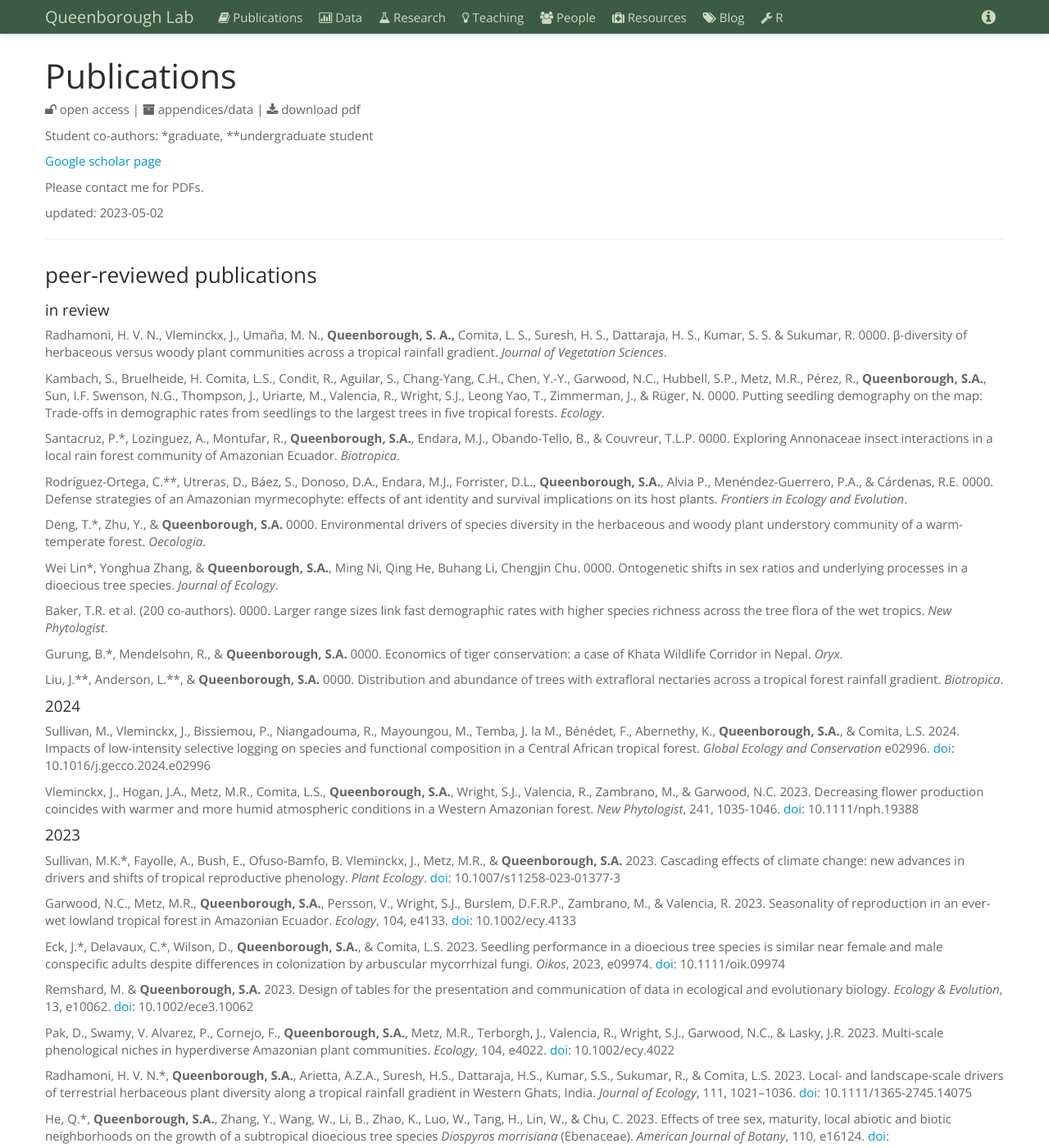
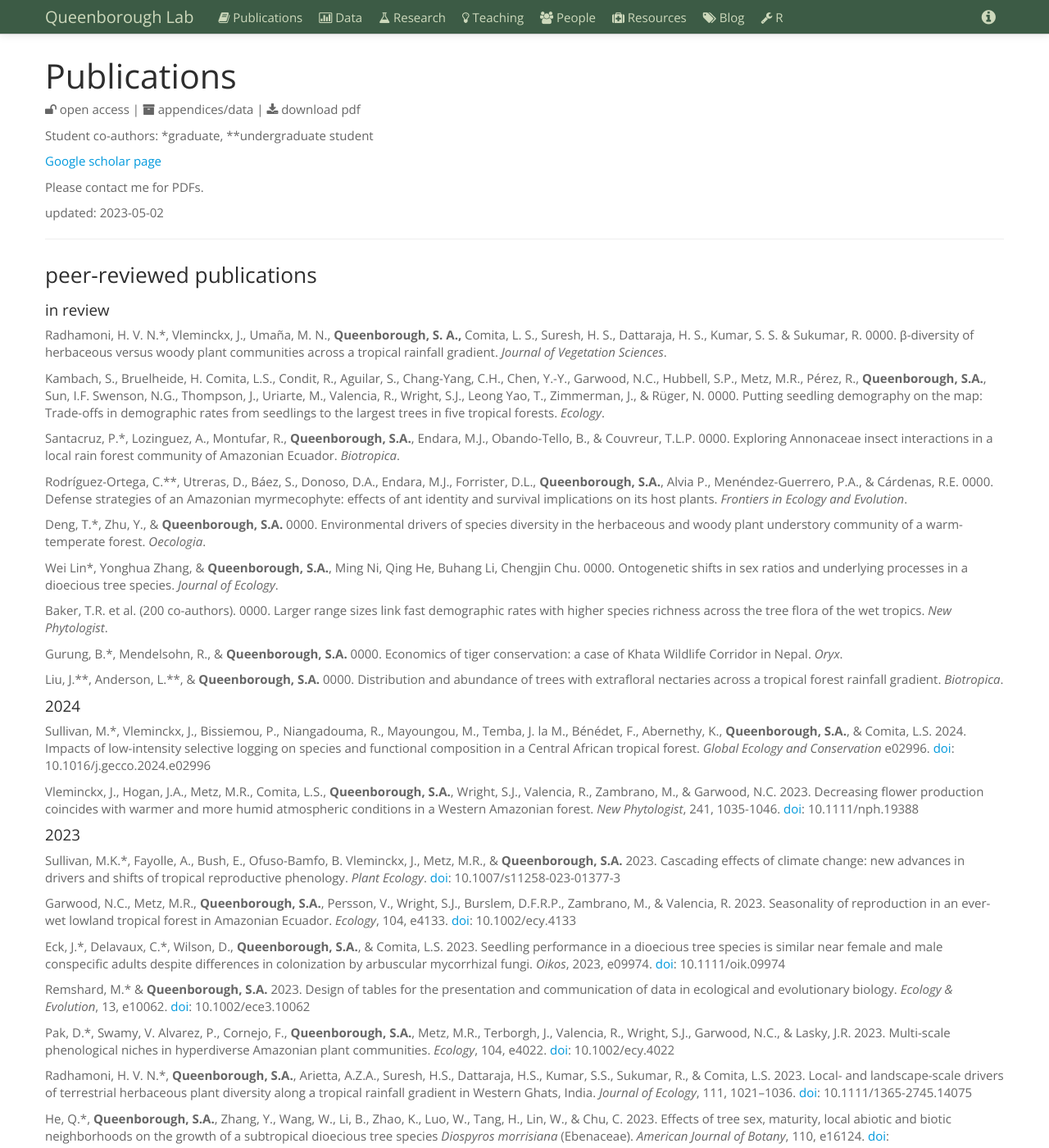
Before and after one commit to saq/saq.github.io, a Jekyll site: the page built from publications.md, in a window 1280 px wide and 1400 px high. Shown: the whole window at 82% size. Built offline with Jekyll 4.4.1, drawn with Linux system fonts in a browser that asks for light colours.

Commit message:
Update publications.md

```diff
--- a/publications.md
+++ b/publications.md
@@ -43,7 +43,7 @@ Young, K.J.\*, Piotto, D., **Queenborough, S.A.**, & Ashton, M.S. 0000. Cacao ag
 
 #### in review
 
-Radhamoni, H. V. N., Vleminckx, J., Umaña, M. N., **Queenborough, S. A.,** Comita, L. S., Suresh, H. S., Dattaraja, H. S., Kumar, S. S. & Sukumar, R. 0000. β-diversity of herbaceous versus woody plant communities across a tropical rainfall gradient. *Journal of Vegetation Sciences*.
+Radhamoni, H. V. N.\*, Vleminckx, J., Umaña, M. N., **Queenborough, S. A.,** Comita, L. S., Suresh, H. S., Dattaraja, H. S., Kumar, S. S. & Sukumar, R. 0000. β-diversity of herbaceous versus woody plant communities across a tropical rainfall gradient. *Journal of Vegetation Sciences*.
 
 Kambach, S., Bruelheide, H. Comita, L.S., Condit, R., Aguilar, S., Chang-Yang, C.H., Chen, Y.-Y., Garwood, N.C., Hubbell, S.P., Metz, M.R., Pérez, R., **Queenborough, S.A.**, Sun, I.F. Swenson, N.G., Thompson, J., Uriarte, M., Valencia, R., Wright, S.J., Leong Yao, T., Zimmerman, J., & Rüger, N. 0000. Putting seedling demography on the map: Trade-offs in demographic rates from seedlings to the largest trees in five tropical forests. *Ecology*.
 
@@ -68,7 +68,7 @@ Liu, J.\*\*, Anderson, L.\*\*, & **Queenborough, S.A.** 0000. Distribution and a
 #### 2024
 
 
-Sullivan, M., Vleminckx, J., Bissiemou, P., Niangadouma, R., Mayoungou, M., Temba, J. la M., Bénédet, F., Abernethy, K., **Queenborough, S.A.**, & Comita, L.S. 2024. Impacts of low-intensity selective logging on species and functional composition in a Central African tropical forest. *Global Ecology and Conservation* e02996. [doi](https://doi.org/10.1016/j.gecco.2024.e02996): 10.1016/j.gecco.2024.e02996
+Sullivan, M.\*, Vleminckx, J., Bissiemou, P., Niangadouma, R., Mayoungou, M., Temba, J. la M., Bénédet, F., Abernethy, K., **Queenborough, S.A.**, & Comita, L.S. 2024. Impacts of low-intensity selective logging on species and functional composition in a Central African tropical forest. *Global Ecology and Conservation* e02996. [doi](https://doi.org/10.1016/j.gecco.2024.e02996): 10.1016/j.gecco.2024.e02996
 
 Vleminckx, J., Hogan, J.A., Metz, M.R., Comita, L.S., **Queenborough, S.A.**, Wright, S.J., Valencia, R., Zambrano, M., & Garwood, N.C. 2023. Decreasing flower production coincides with warmer and more humid atmospheric conditions in a Western Amazonian forest. *New Phytologist*, 241, 1035-1046. [doi](https://doi.org/10.1111/nph.19388): 10.1111/nph.19388
 
@@ -81,9 +81,9 @@ Garwood, N.C., Metz, M.R., **Queenborough, S.A.**, Persson, V., Wright, S.J., Bu
 
 Eck, J.\*, Delavaux, C.\*, Wilson, D., **Queenborough, S.A.**, & Comita, L.S. 2023. Seedling performance in a dioecious tree species is similar near female and male conspecific adults despite differences in colonization by arbuscular mycorrhizal fungi. *Oikos*, 2023, e09974. [doi](https://dx.doi.org/10.1111/oik.09974): 10.1111/oik.09974
 
-Remshard, M. & **Queenborough, S.A.** 2023.  Design of tables for the presentation and communication of data in ecological and evolutionary biology. *Ecology & Evolution*, 13, e10062. [doi](https://dx.doi.org/10.1002/ece3.10062): 10.1002/ece3.10062
+Remshard, M.\* & **Queenborough, S.A.** 2023.  Design of tables for the presentation and communication of data in ecological and evolutionary biology. *Ecology & Evolution*, 13, e10062. [doi](https://dx.doi.org/10.1002/ece3.10062): 10.1002/ece3.10062
 
-Pak, D., Swamy, V. Alvarez, P., Cornejo, F., **Queenborough, S.A.**, Metz, M.R., Terborgh, J., Valencia, R., Wright, S.J., Garwood, N.C., & Lasky, J.R. 2023. Multi-scale phenological niches in hyperdiverse Amazonian plant communities. *Ecology*, 104, e4022. [doi](https://doi.org/10.1002/ecy.4022): 10.1002/ecy.4022
+Pak, D.\*, Swamy, V. Alvarez, P., Cornejo, F., **Queenborough, S.A.**, Metz, M.R., Terborgh, J., Valencia, R., Wright, S.J., Garwood, N.C., & Lasky, J.R. 2023. Multi-scale phenological niches in hyperdiverse Amazonian plant communities. *Ecology*, 104, e4022. [doi](https://doi.org/10.1002/ecy.4022): 10.1002/ecy.4022
 
 Radhamoni, H. V. N.\*, **Queenborough, S.A.**, Arietta, A.Z.A., Suresh, H.S., Dattaraja, H.S., Kumar, S.S., Sukumar, R., & Comita, L.S. 2023. Local- and landscape-scale drivers of terrestrial herbaceous plant diversity along a tropical rainfall gradient in Western Ghats, India. *Journal of Ecology*, 111, 1021--1036. [doi](http://doi.org/10.1111/1365-2745.14075): 10.1111/1365-2745.14075
 
```
